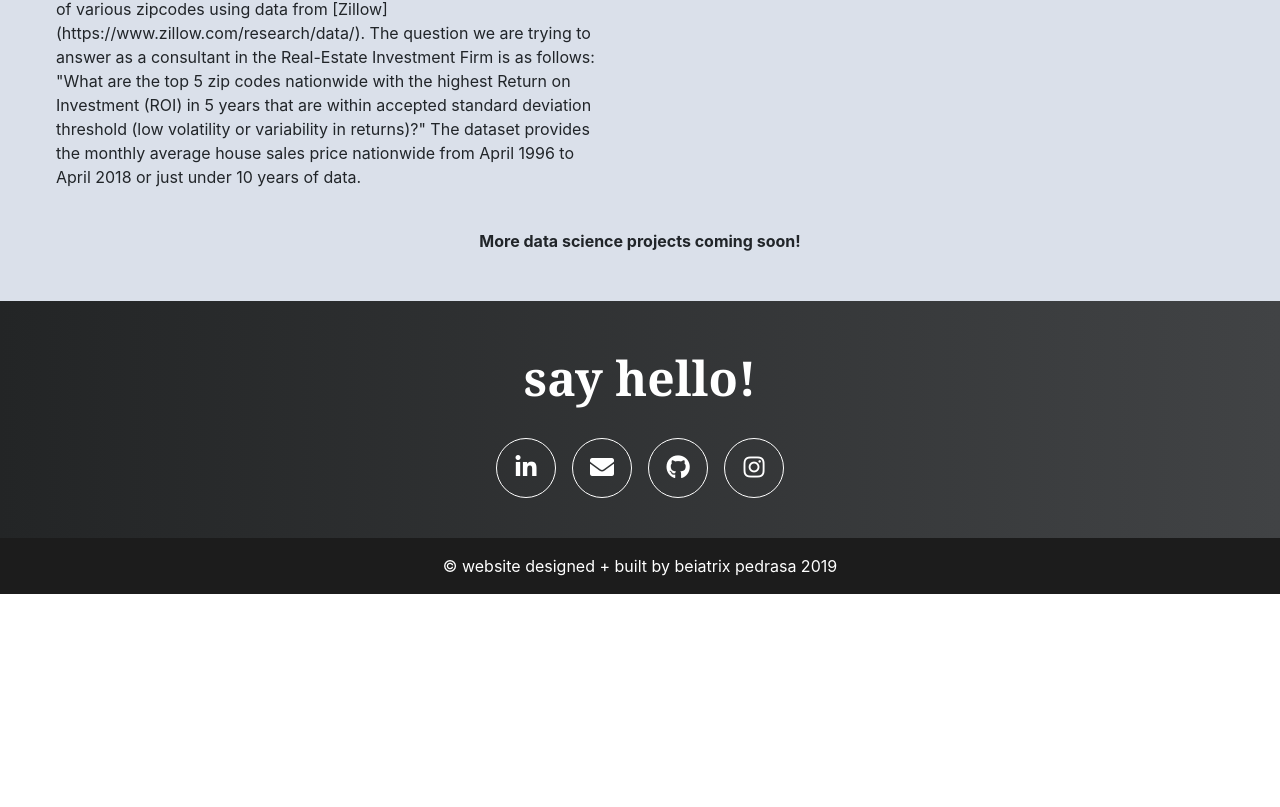
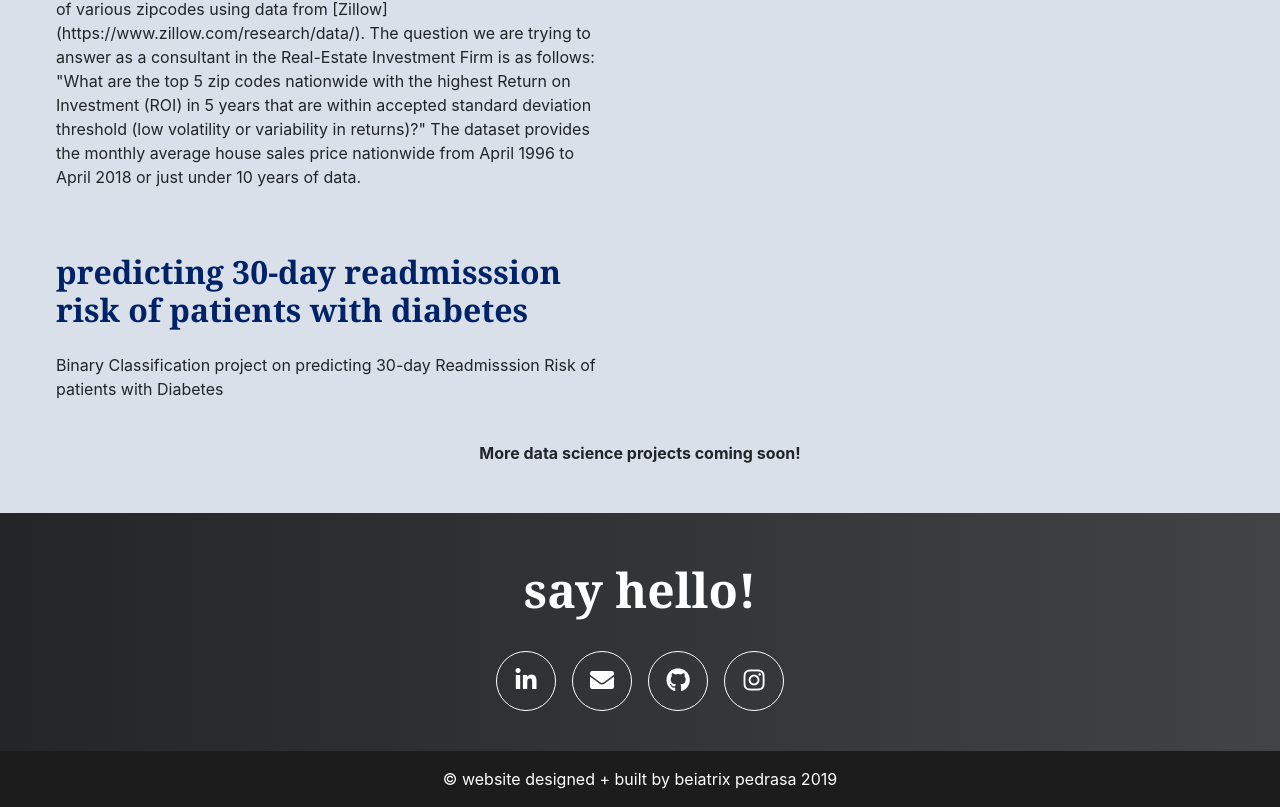
Before and after one commit to beiatrix/cynthia-pedrasa, a React (Create React App) app: page / in a window 1280 px wide. Shown: the part 2893-3700 px from the top of the page. Before the commit the page ends 3487 px from the top, so only its background shows below. Built offline with nearby package versions, Linux system fonts and the light colour scheme.

Commit message:
added Mod5 project

```diff
--- a/src/components/Projects.js
+++ b/src/components/Projects.js
@@ -23,6 +23,12 @@ const projects = [
     The dataset provides the monthly average house sales price nationwide
     from April 1996 to April 2018 or just under 10 years of data.`
   },
+  {
+    name: 'predicting 30-day readmisssion risk of patients with diabetes',
+    //imageurl: 'https://images.pexels.com/photos/1797393/pexels-photo-1797393.jpeg?auto=compress&cs=tinysrgb&dpr=2&h=750&w=1260',
+    url: 'https://cynthiapedrasa.github.io/predicting-30-day-readmission/',
+    desc: `Binary Classification project on predicting 30-day Readmisssion Risk of patients with Diabetes`
+  },
 ]
 
 export const Projects = () => {
@@ -34,14 +40,14 @@ export const Projects = () => {
           projects.map((project, idx) => {
             return (
               <section className="project-container" key={`project-${idx}`}>
-                  {
-                    project.imageurl &&
+                {
+                  project.imageurl &&
                   <div className="project-img">
                     <a href={project.url} target="_blank">
                       <img src={project.imageurl} alt={project.name} />
                     </a>
-                </div>
-                  }
+                  </div>
+                }
                 <div className="project-desc">
                   <div className="project-text">
                     <a href={project.url} target="_blank">
```
